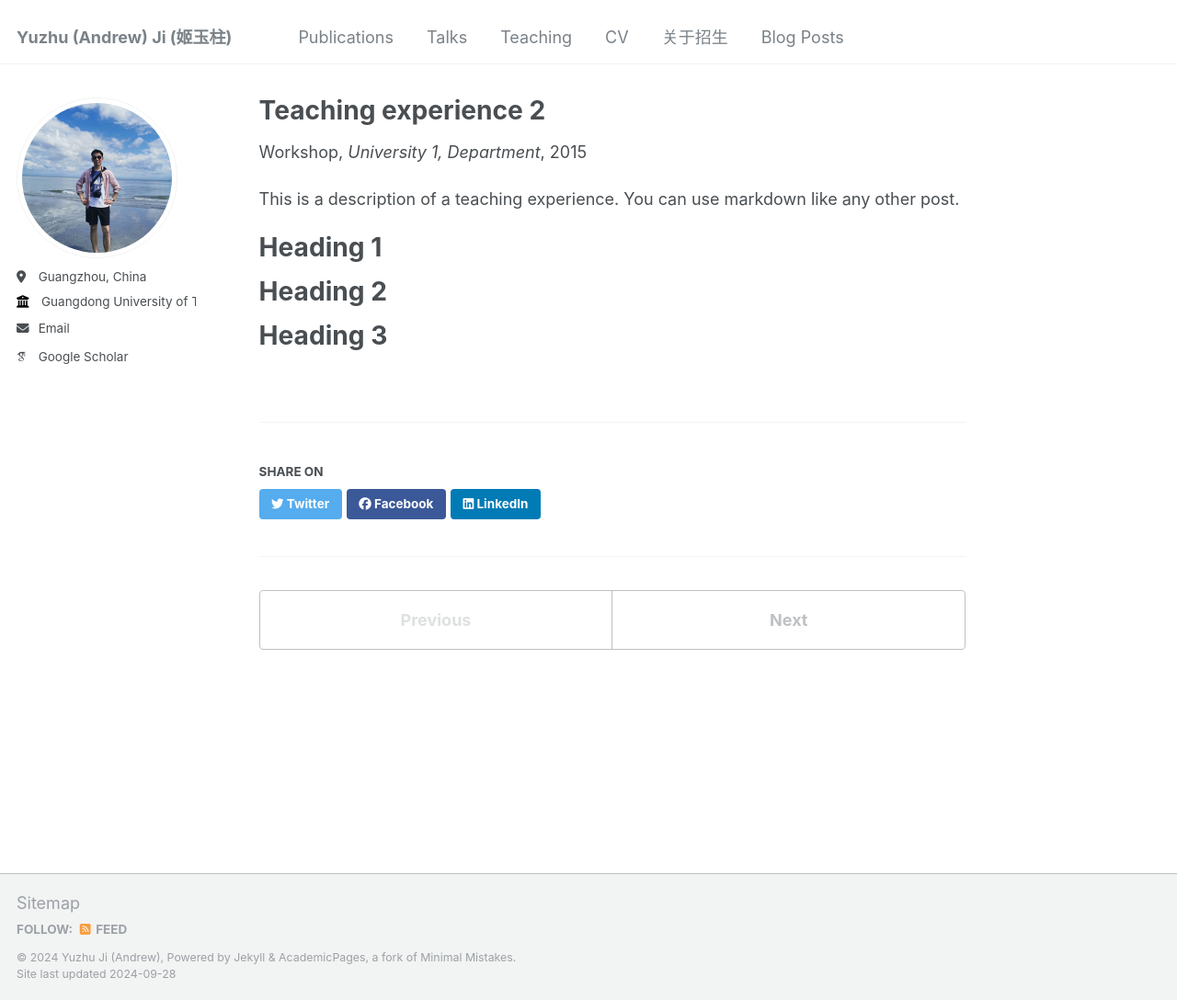
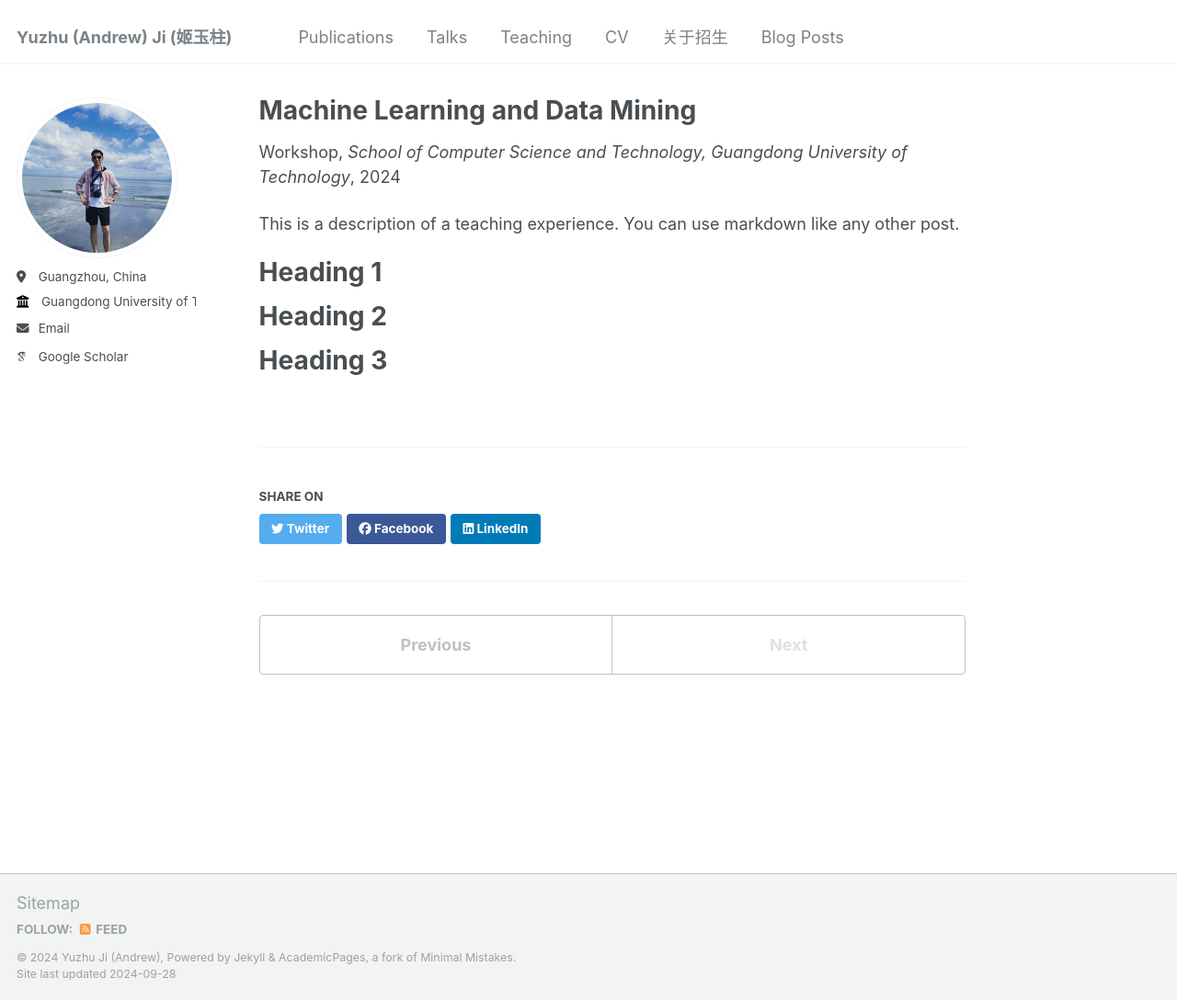
Before and after one commit to AndrewChiyz/andrewchiyz.github.io, a Jekyll site: the page built from _teaching/2024-fall-teaching-2.md, in a window 1280 px wide and 1088 px high. Shown: the whole window at 92% size. Built offline with Jekyll 4.4.1, drawn with Linux system fonts in a browser that asks for light colours; some web fonts are replaced.

Commit message:
update: teaching

```diff
--- a/_teaching/2024-fall-teaching-2.md
+++ b/_teaching/2024-fall-teaching-2.md
@@ -1,11 +1,11 @@
 ---
-title: "Teaching experience 2"
+title: "Machine Learning and Data Mining"
 collection: teaching
 type: "Workshop"
-permalink: /teaching/2015-spring-teaching-1
-venue: "University 1, Department"
-date: 2015-01-01
-location: "City, Country"
+permalink: /teaching/2024-fall-teaching-2
+venue: "School of Computer Science and Technology, Guangdong University of Technology"
+date: 2024-09-01
+location: "Guangzhou, China"
 ---
 
 This is a description of a teaching experience. You can use markdown like any other post.
```
Also changed, not shown: _teaching/2024-spring-teaching-1.md (+1 -1 lines).
